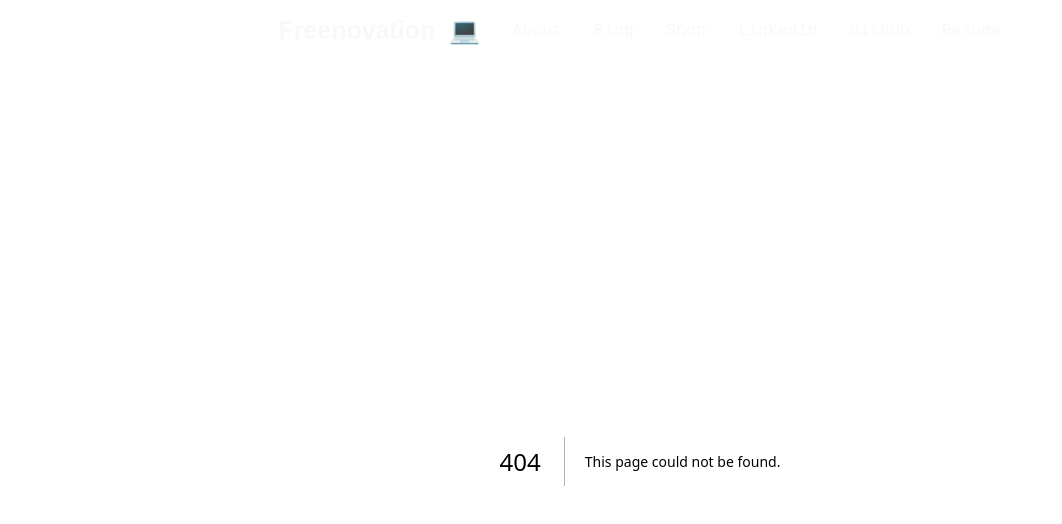
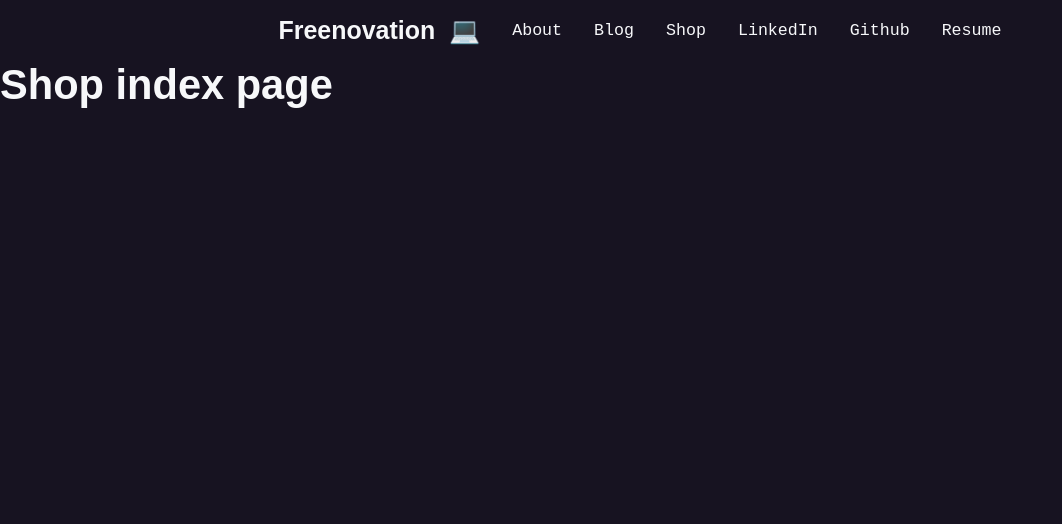
Before and after one commit to Femchengdu/portfolioAppNextjs, a Next.js app: page /shop in a window 1280 px wide. Before the commit this address had no page. Shown: the top 524 px of the page, without its empty margins (0-1062 px from the left). Built offline with nearby package versions, Linux system fonts and the light colour scheme.

Commit message:
feat: Added shop index page

```diff
--- /dev/null
+++ b/pages/shop/index.js
@@ -0,0 +1,11 @@
+import React from "react";
+
+const Shop = () => {
+  return (
+    <div>
+      <h1>Shop index page</h1>
+    </div>
+  );
+};
+
+export default Shop;
```
